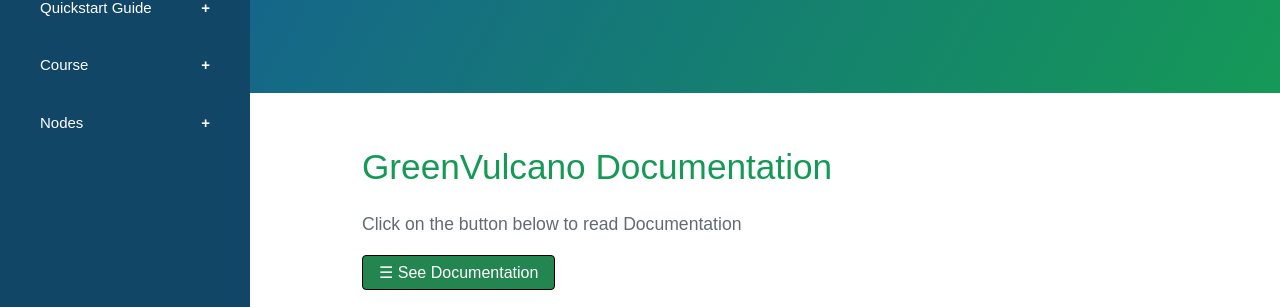
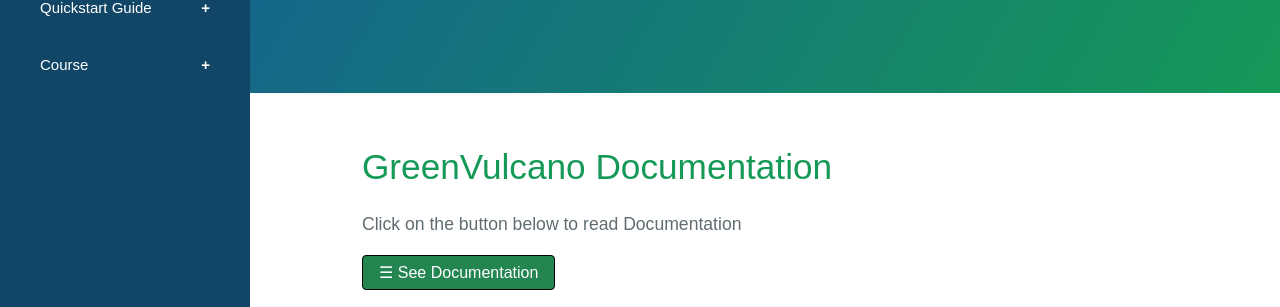
Before and after one commit to dianamw/GreenVulcano-Beta, a Jekyll site: the page built from index.md, in a window 1280 px wide. Shown: the part 147-454 px from the top of the page. Built offline with Jekyll 4.4.1, drawn with Linux system fonts in a browser that asks for light colours; our own code applies the rules of GitHub Pages for plain Markdown files; the repository's description, which GitHub fills in, is left out.

Commit message:
Update body.html

```diff
--- a/_includes/body.html
+++ b/_includes/body.html
@@ -39,22 +39,6 @@
 	  <li><a href="{{ "nodes/check " | relative_url}}"> Operations</a></li>
         </div>
       </div>
-	<!--Nodes and menu -->
-      <button class="accordion">Nodes</button>
-      <div class="panel">
-        <div id="listed">
-          <li><a href="{{ "nodes/changeGVBuffer " | relative_url}}"> ChangeGVBuffer</a></li>
-          <li><a href="{{ "nodes/check " | relative_url}}"> Check </a></li>
-          <li><a href="{{ "" | relative_url}}"> ... </a></li>
-        </div>
-      </div>
-
-	  <!-- Sezione vuota -->
-      	  <!--<div id="listed">
-        <ul><a href="{{ ""| relative_url }}">Sample</a></ul>
-      </div>
-      <div class="panel">
-      </div> -->
 	<!-- Here ends the Sidebar -->
     </div>
 
```
